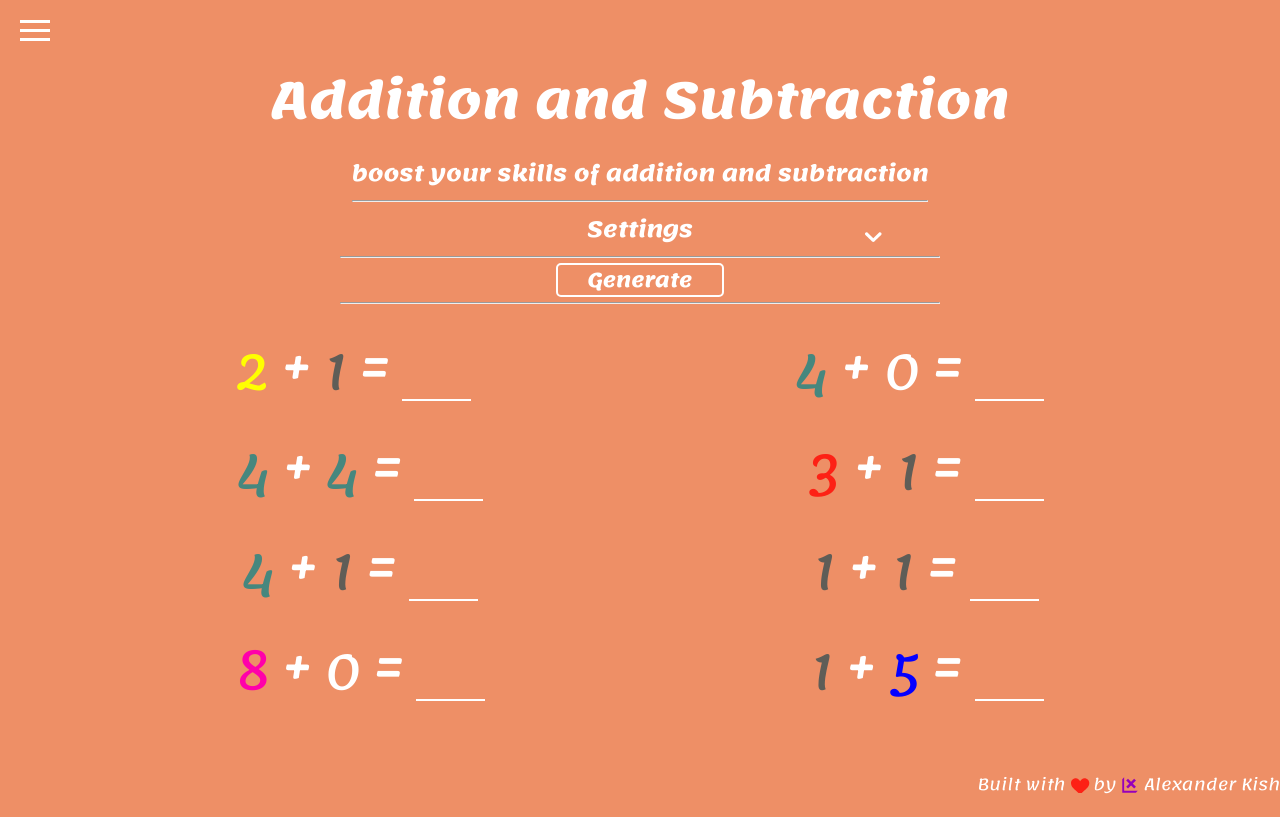
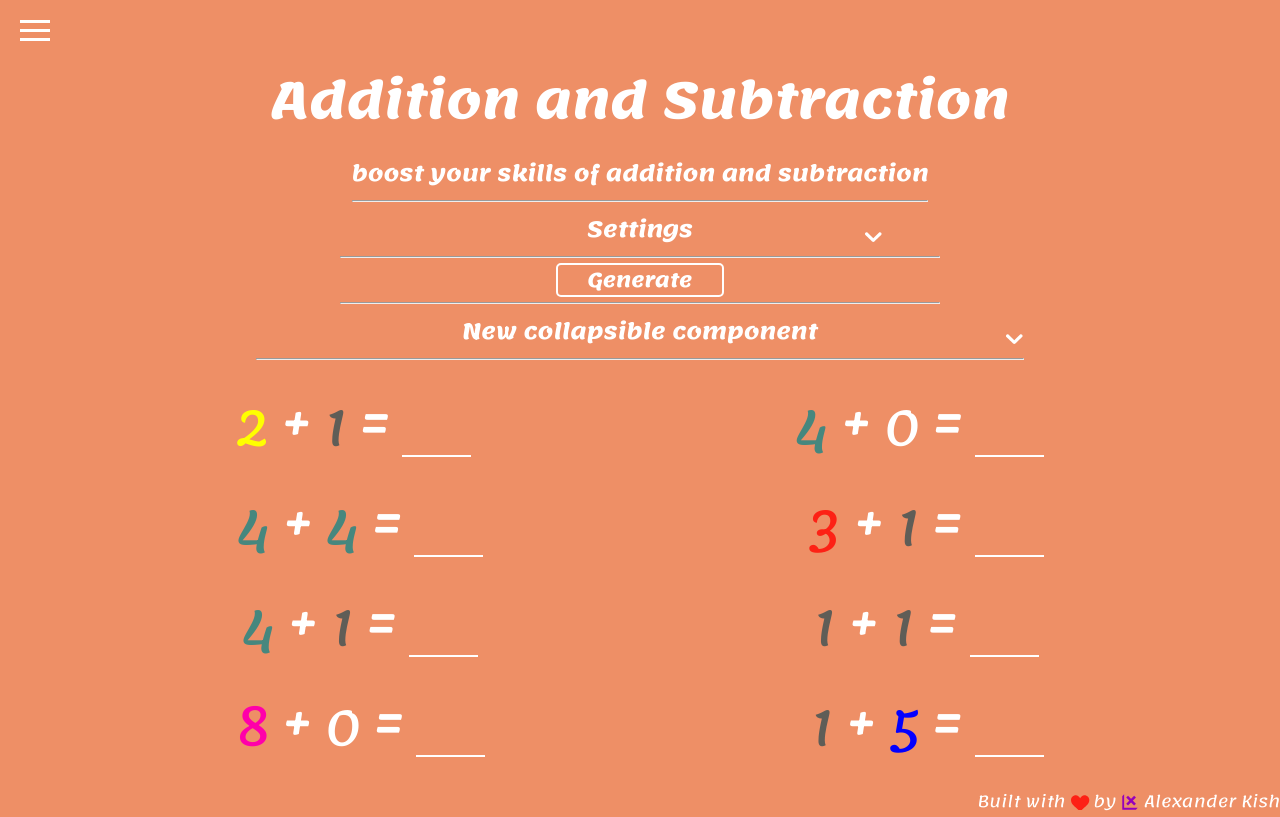
Before and after one commit to lx-kish/rithmetica, a React (Create React App) app: page /rithmetica/addition-subtraction in a window 1280 px wide. Built offline with nearby package versions, Linux system fonts and the light colour scheme.

Commit message:
feat(core): move collapsible logic to a separate component

```diff
--- a/src/components/addition-subtraction/settings/settings.component.jsx
+++ b/src/components/addition-subtraction/settings/settings.component.jsx
@@ -1,5 +1,6 @@
 import React from 'react';
 
+import Collapsible from '../../collapsible/collapsible.component';
 import IconChevronDown from '../../icons-svg/icon-chevron-down.component';
 import NumberInputField from '../../input-fields/number-input-field.component';
 
@@ -269,6 +270,38 @@ const ProblemSettings = (props) => {
 
 				<hr className="header__hr" />
 			</div>
+			<Collapsible
+				title={`New collapsible component`}
+				id={`newId`}
+				content={
+					<div className="settings__control">
+						<label htmlFor="settings-type" className="settings__label">
+							Type:
+						</label>
+						<select
+							name="type"
+							id="settings-type"
+							className="settings__select"
+							value={''}
+							onChange={''}
+						>
+							<option defaultValue value>
+								-- select --
+							</option>
+							{types.map((type, i) => (
+								<option
+									key={i}
+									value={type}
+									className="settings__option"
+									// {...(type === setting.type ? '' : 'defaultValue')}
+								>
+									{type}
+								</option>
+							))}
+						</select>
+					</div>
+				}
+			/>
 		</React.Fragment>
 	);
 };
--- /dev/null
+++ b/src/components/collapsible/collapsible.component.jsx
@@ -0,0 +1,65 @@
+import React from 'react';
+
+import IconChevronDown from '../icons-svg/icon-chevron-down.component';
+
+// const content = {
+// 	togglerAddSubtract: {
+// 		toggleBox: {
+// 			className: 'add-subtract-toggle__box'
+// 		},
+// 		label: {
+// 			htmlFor: 'addition-subtraction',
+// 			span: {
+// 				left: {
+// 					className: 'header__description',
+// 					text: 'addition'
+// 				},
+// 				right: {
+// 					className: 'header__description',
+// 					text: 'subtraction'
+// 				}
+// 			}
+// 		},
+// 		input: {
+// 			type: 'checkbox',
+// 			className: 'add-subtract-toggle__input',
+// 			id: 'addition-subtraction'
+// 		}
+// 	}
+// };
+
+const Collapsible = (props) => {
+
+	// console.log('Header multitab props ===> ', props.setSubtract);
+	// console.log('Header multitab props ===> ', props.setChecked);
+
+	const [display, setDisplay] = React.useState(false);
+
+	const showCollapsible = () => {
+		// return display ? <div className="settings__settings-group">{renderSettings()}</div> : null;
+		return display ? <div className="settings__settings-group">{props.content}</div> : null;
+	};
+
+
+	return (
+		<div className="collapsible">
+			{/* <hr className="header__hr" /> */}
+			<h3 className="collapsible__title header__title--small">{props.title}</h3>
+			<input
+				type="checkbox"
+				className="collapsible__btn"
+				id={props.id}
+				checked={display}
+				// onChange={props.setChecked}
+				onChange={() => setDisplay(!display)}
+			/>
+			<label htmlFor={props.id} className="collapsible__icon-box">
+				<IconChevronDown className="collapsible__icon" />
+			</label>
+			{showCollapsible()}
+			<hr className="header__hr" />
+		</div>
+	);
+};
+
+export default Collapsible;
```
